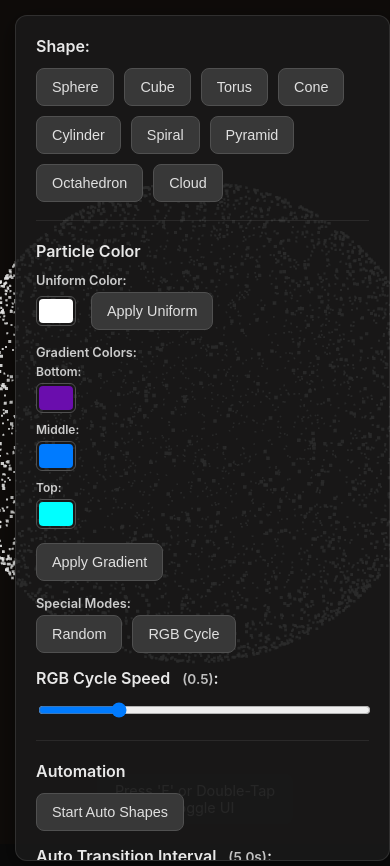
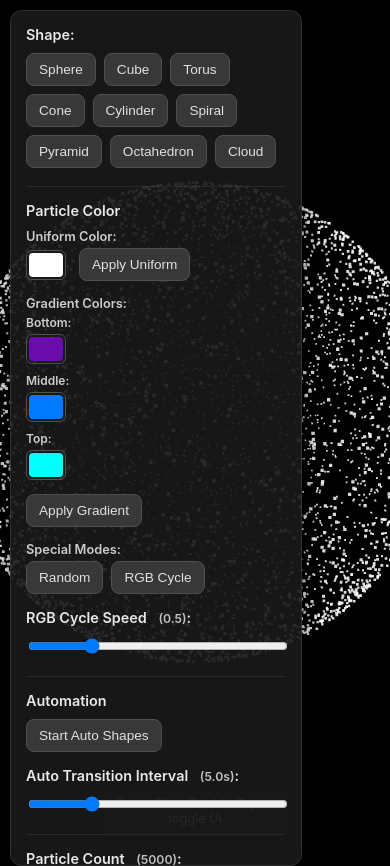
Before and after one commit to 0wver/particles, a plain HTML site: page index.html in a window 390 px wide. Drawn offline with nearby package versions, Linux system fonts and the light colour scheme; animation ran at ten frames a second.

Commit message:
Update index.html

```diff
--- a/index.html
+++ b/index.html
@@ -3,22 +3,21 @@
 <head>
     <meta charset="UTF-8">
     <meta name="viewport" content="width=device-width, initial-scale=1.0">
-    <title>Interactive Particle Cloud - Mobile Toggle</title>
+    <title>Interactive Particle Cloud - Mobile Optimizations</title>
     <style>
         body {
             margin: 0;
             font-family: -apple-system, BlinkMacSystemFont, "Segoe UI", Roboto, Helvetica, Arial, sans-serif;
-            background-color: #0a0a0a;
+            background-color: #000000; /* Pure black background */
             color: #fff;
             overflow: hidden;
             cursor: default;
             outline: none;
-            /* Prevent text selection on double tap */
-            -webkit-user-select: none; /* Safari */
-            -ms-user-select: none; /* IE 10 and IE 11 */
-            user-select: none; /* Standard syntax */
+            -webkit-user-select: none;
+            -ms-user-select: none;
+            user-select: none;
         }
-        #container {
+        #canvasContainer { /* Renamed from #container */
             width: 100vw;
             height: 100vh;
             display: block;
@@ -138,7 +137,7 @@
             z-index: 5;
             transition: opacity 0.5s ease-in-out;
             opacity: 1;
-            text-align: center; /* Ensure text centers if it wraps */
+            text-align: center;
         }
         #uiToggleHint.hidden {
             opacity: 0;
@@ -148,11 +147,40 @@
         #controls::-webkit-scrollbar-track { background: rgba(255,255,255,0.05); border-radius: 10px; }
         #controls::-webkit-scrollbar-thumb { background: #007bff; border-radius: 10px; }
         #controls::-webkit-scrollbar-thumb:hover { background: #0056b3; }
+
+        /* Media Query for Mobile */
+        @media (max-width: 600px) {
+            #controls {
+                max-width: 260px; /* Make controls narrower */
+                padding: 15px; /* Reduce padding */
+                gap: 15px; /* Reduce gap */
+                top: 10px;
+                left: 10px;
+                max-height: calc(100vh - 20px);
+            }
+            #controls .control-group label,
+            #controls .control-group .group-title {
+                 font-size: 0.9em; /* Slightly smaller labels */
+                 margin-bottom: 10px;
+            }
+            #controls button {
+                padding: 8px 12px; /* Smaller buttons */
+                font-size: 0.85em;
+            }
+             #controls .button-group {
+                 gap: 8px; /* Smaller gap in button groups */
+             }
+             #uiToggleHint {
+                 font-size: 0.8em; /* Smaller hint text */
+                 bottom: 10px;
+             }
+        }
     </style>
 </head>
 <body>
     <div id="canvasContainer"></div>
-    <div id="uiToggleHint">Press 'F' or Double-Tap to toggle UI</div> <div id="controls">
+    <div id="uiToggleHint">Press 'F' or Double-Tap to toggle UI</div>
+    <div id="controls">
         <div class="control-group">
             <label>Shape:</label>
             <div class="button-group">
@@ -229,7 +257,7 @@
         // --- Global Variables ---
         let scene, camera, renderer, particles, orbitControls;
         let particleMaterial, particleGeometry;
-        let tempClearColor = new THREE.Color();
+        let tempClearColor = new THREE.Color(); // Only used if background animation is re-enabled
 
         // State variables
         let currentShapeType = 'sphere';
@@ -255,7 +283,7 @@
 
 
         // DOM Elements
-        const canvasContainer = document.getElementById('canvasContainer'); // Updated ID
+        const canvasContainer = document.getElementById('canvasContainer');
         const controlsPanel = document.getElementById('controls');
         const uiToggleHint = document.getElementById('uiToggleHint');
 
@@ -304,10 +332,10 @@
             renderer = new THREE.WebGLRenderer({ antialias: true });
             renderer.setSize(window.innerWidth, window.innerHeight);
             renderer.setPixelRatio(window.devicePixelRatio);
-            renderer.setClearColor(0x0a0a0a);
-            canvasContainer.appendChild(renderer.domElement); // Append renderer to the container
+            renderer.setClearColor(0x000000); // Set pure black background
+            canvasContainer.appendChild(renderer.domElement);
 
-            orbitControls = new THREE.OrbitControls(camera, renderer.domElement); // Controls listen on renderer's element
+            orbitControls = new THREE.OrbitControls(camera, renderer.domElement);
             orbitControls.enableDamping = true;
             orbitControls.dampingFactor = 0.05;
             orbitControls.minDistance = 10;
@@ -504,6 +532,7 @@
             return new THREE.Vector3(x, y, z);
         }
 
+
         // --- Animations ---
         function animateParticlesToShape(newShapeType, duration = 2000) {
             if (!particles) return;
@@ -646,15 +675,22 @@
 
             // Double Tap listener for UI toggle on touch devices
             canvasContainer.addEventListener('touchend', (event) => {
+                // Check if the event is primarily a single touch end
+                // Ignore if multiple touches are active (likely pinch-zoom)
+                if (event.touches.length > 0) {
+                    return; // Don't process for double-tap if other fingers are still down
+                }
+
                 const currentTime = new Date().getTime();
                 const timeSinceLastTap = currentTime - lastTap;
+
                 if (timeSinceLastTap < doubleTapDelay && timeSinceLastTap > 0) {
                     // Double tap detected
                     toggleControls();
-                    event.preventDefault(); // Prevent zoom on double tap
+                    event.preventDefault(); // Prevent zoom/selection on double tap
                 }
                 lastTap = currentTime;
-            });
+            }, { passive: false }); // Use passive: false to allow preventDefault
 
             // Prevent context menu on long press (optional, for cleaner mobile experience)
             canvasContainer.addEventListener('contextmenu', (event) => {
@@ -669,7 +705,6 @@
                         stopAutoShapeTransition();
                     }
                     animateParticlesToShape(button.getAttribute('data-shape'));
-                    // Find index safely, handle potential -1 if shape isn't in sequence (shouldn't happen here)
                     const index = SHAPE_SEQUENCE.indexOf(button.getAttribute('data-shape'));
                     if (index !== -1) {
                          currentShapeIndex = index;
@@ -713,7 +748,7 @@
                 autoTransitionIntervalLabel.textContent = `(${newIntervalSeconds.toFixed(1)}s)`;
                 currentAutoShapeInterval = newIntervalSeconds * 1000;
                 if (autoShapeTransitionActive) {
-                    startAutoShapeTransition(); // Restart interval with new time
+                    startAutoShapeTransition();
                 }
             });
 
@@ -731,13 +766,11 @@
         // --- Animation Loop ---
         function animate() {
             requestAnimationFrame(animate);
-            orbitControls.update(); // Required if damping or autoRotate is enabled
+            orbitControls.update();
             const time = Date.now();
 
-            // Animate background color
-            const bgHue = (time * 0.00001) % 1;
-            tempClearColor.setHSL(bgHue, 0.2, 0.05);
-            renderer.setClearColor(tempClearColor);
+            // Removed background color animation
+            // renderer.setClearColor(0x000000); // Set in init()
 
             // RGB Cycle for particles if active
             if (currentParticleColor === 'rgbCycle' && particles && particles.geometry) {
@@ -747,7 +780,6 @@
 
                 const colorsAttribute = particles.geometry.attributes.color;
                 const colorsArray = colorsAttribute.array;
-                // Optimize color update: Set the color once per frame
                 const r = cycleColor.r;
                 const g = cycleColor.g;
                 const b = cycleColor.b;
@@ -757,7 +789,7 @@
                     colorsArray[idx + 1]= g;
                     colorsArray[idx + 2]= b;
                 }
-                colorsAttribute.needsUpdate = true; // Flag the attribute for update
+                colorsAttribute.needsUpdate = true;
             }
 
             // Particle system rotation
```
